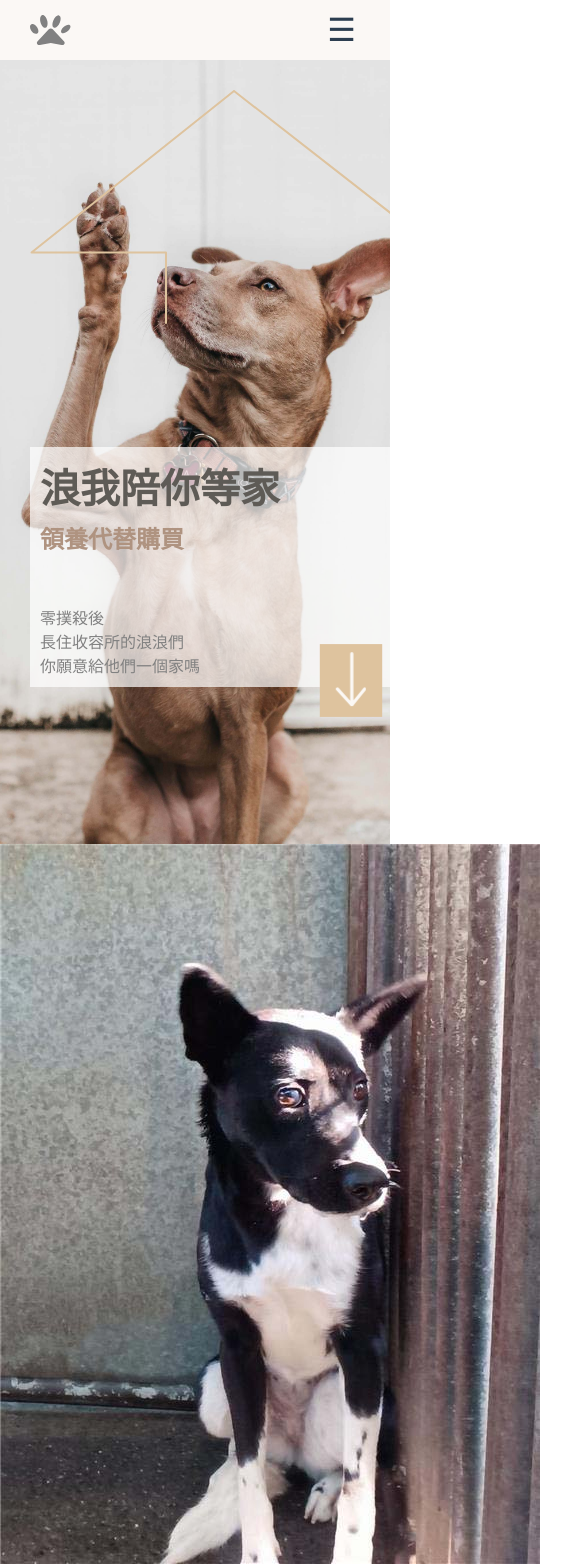
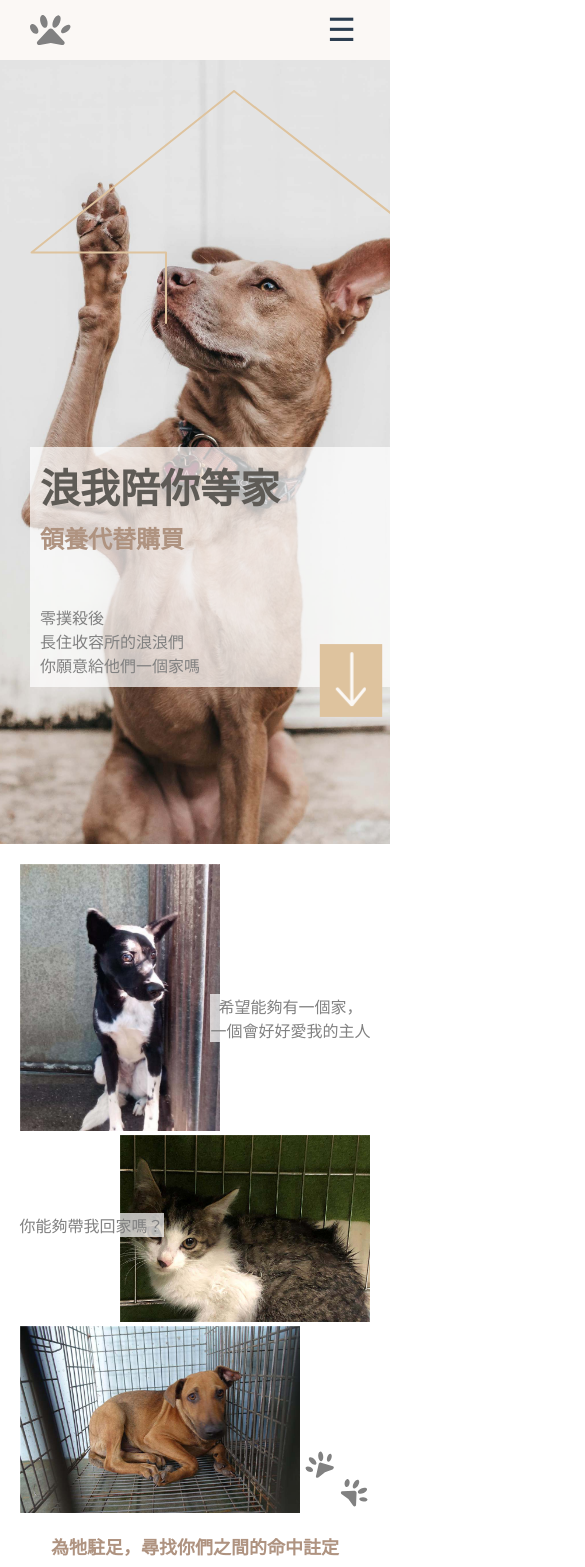
Before and after one commit to sherry-hooo/LangLangAdoption, a Vue app: page / in a window 390 px wide. Shown: the top 1567 px of the page, 585 px wide, since content can reach past the window. Built offline with nearby package versions, Linux system fonts and the light colour scheme.

Commit message:
feat(Home): add mobile gallery section

```diff
--- a/src/views/Home.vue
+++ b/src/views/Home.vue
@@ -29,8 +29,31 @@
       </div>
     </section>
 
-    <section class="gallery">
-      <div class="parallax_group">
+    <section class="gallery_mobile">
+      <div class="gallery_wrap">
+        <div class="mb_first">
+          <img src="@/assets/img/dog1.jpg">
+        </div>
+        <p class="text_1">希望能夠有一個家， <br/>
+          一個會好好愛我的主人</p>
+        <div class="parallax_layer scroll_mid mb_mid">
+          <img src="@/assets/img/cat1.jpg">
+        </div>
+        <p class="text_2">你能夠帶我回家嗎？</p>
+        <div class="parallax_layer scroll_slow mb_last">
+          <img src="@/assets/img/dog2.jpg">
+          <img class="print1" src="@/assets/img/logo.svg">
+          <img class="print2" src="@/assets/img/logo.svg">
+        </div>
+        <div class="slogan">
+          <p>為牠駐足，尋找你們之間的命中註定</p>
+          <img src="@/assets/img/arrow.svg">
+        </div>
+      </div>
+    </section>
+
+    <section class="gallery_desktop">
+      <div class="parallax_group handheld_base">
         <div class="parallax_layer scroll_first">
           <img src="@/assets/img/dog1.jpg">
         </div>
@@ -341,11 +364,6 @@ main {
   animation-delay: 2s;
 }
 
-.gallery {
-  height: 100vh;
-  background: white;
-}
-
 .volunteer_ad {
   background: color.$brown_100;
   padding: 10px ;
@@ -504,16 +522,140 @@ main {
     margin-top: 30px;
   }
 }
+// gallery區塊
+// 手機版
+.gallery_mobile{
+  position: relative;
+  overflow: hidden;
+  padding: 20px 20px;
+
+  .gallery_wrap{
+    display: flex;
+    flex-wrap: wrap;
+  }
+
+  .mb_first{
+    width: fit-content;
+    height: fit-content;
+    flex-basis: 100%;
+    text-align: left;
+
+    img{
+    width: 200px;
+    text-align: left;
+  }
+  }
+
+  .mb_mid {
+    width: fit-content;
+    height: fit-content;
+    flex-basis: 100%;
+    text-align: right;
+
+    img{
+    width: 250px;
+    }
+  }
+
+  .mb_last {
+    position: relative;
+    width: fit-content;
+    height: fit-content;
+    flex-basis: 100%;
+    text-align: left;
+
+    img{
+    width: 280px;
+    }
+
+    .print1, .print2{
+    width: 30px;
+    height: 30px;
+    }
+  }
+
+  .print1{
+    position: absolute;
+    right: 0;
+    bottom: 5%;
+    transform: rotate(45deg);
+  }
+
+  .print2{
+    position: absolute;
+    right: 10%;
+    bottom: 20%;
+    transform: rotate(-30deg);
+  }
+
+  p{
+    color: color.$gray_500;
+    background: rgba(255, 255, 255, 0.7);
+    }
+
+  .text_1{
+    position: absolute;
+    right: 5%;
+    top: 150px;
+  }
+
+  .text_2{
+    position: absolute;
+    left: 5%;
+    top: 50%;
+    transform: translateY(-50%);
+  }
+
+  .slogan{
+    flex-basis: 100%;
+    margin-top: 16px;
+
+    p{
+      font-size: 18px;
+      color: color.$brown_500;
+      font-weight: 600;
+    }
+
+    img{
+      margin-top: 10px;
+      width: 80px;
+      animation: MoveLR 2s ease-in-out alternate infinite;
+    }
+  }
+}
+
 
 // 桌機板使用滾動視差
+.gallery_desktop {
+  display: none;
+}
 @include breakpoint.desktop{
-.gallery{
+  .gallery_mobile{
+    display: none;
+  }
+
+.volunteer_ad{
+  position: relative;
+  z-index: 99;
+}
+.gallery_desktop{
+  display: block;
+  height: 100vh;
+  z-index: 1;
+  margin-bottom: -200px;
+
+  background: white;
+  position: relative;
+
   perspective: 10px;
   // height: 100vh;
   height: 1000px;
   overflow-x: hidden;
   overflow-y: auto;
 
+  @include breakpoint.bgScreen{
+    margin-bottom: -300px;
+  }
   .parallax_group{
     transform-style: preserve-3d;
     position: relative;
@@ -549,6 +691,7 @@ main {
   }
   .scroll_last {
     transform: translateZ(-10px) scale(2);
+    display: block; //因為在手機上不顯示
     img {
       width: 480px;
       position: absolute;
@@ -567,6 +710,7 @@ main {
   }
   .scroll_second {
     transform: translateZ(0) scale(1);
+    display: block; //因為在手機上不顯示
     img {
       width: 360px;
       position: absolute;
@@ -604,12 +748,21 @@ main {
       display: inline-block;
       margin-right: 20px;
       color: color.$brown_500;
-      font-size: 40px;
+      font-size: 32px;
       font-weight: 600;
+
+      @include breakpoint.bgScreen{
+        font-size: 40px;
+      }
     }
     img{
       display: inline-block;
       animation: MoveLR 2s ease-in-out alternate infinite;
+      width: 100px;
+
+      @include breakpoint.bgScreen{
+        width: 200px;
+      }
     }
   }
   }
```
